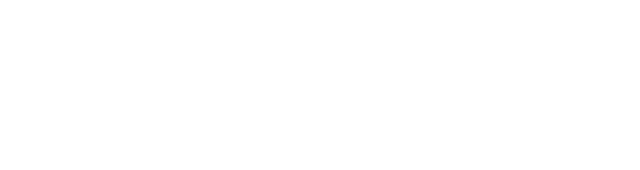
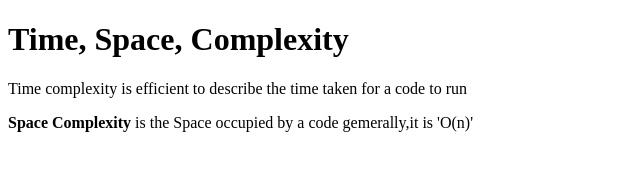
Before and after one commit to acciojob/time-and-space-complexity-faizkhan1318, a website: page main.html in a window 1280 px wide. Shown: the whole page, without its empty margins (0-640 px from the left). Drawn offline with Linux system fonts and the light colour scheme.

Commit message:
created a submission

```diff
--- a/main.html
+++ b/main.html
@@ -8,6 +8,9 @@
 
 <body>
 	<!-- the entire body must be written by student -->
+	<h1>Time, Space, Complexity</h1>
+    <p>Time complexity is efficient to describe the time taken for a code to run</p>
+    <p><b>Space Complexity</b> is the Space occupied by a code gemerally,it is 'O(n)'</p>
     <script type="text/javascript" src="./script.js">
 </script>
 
```
